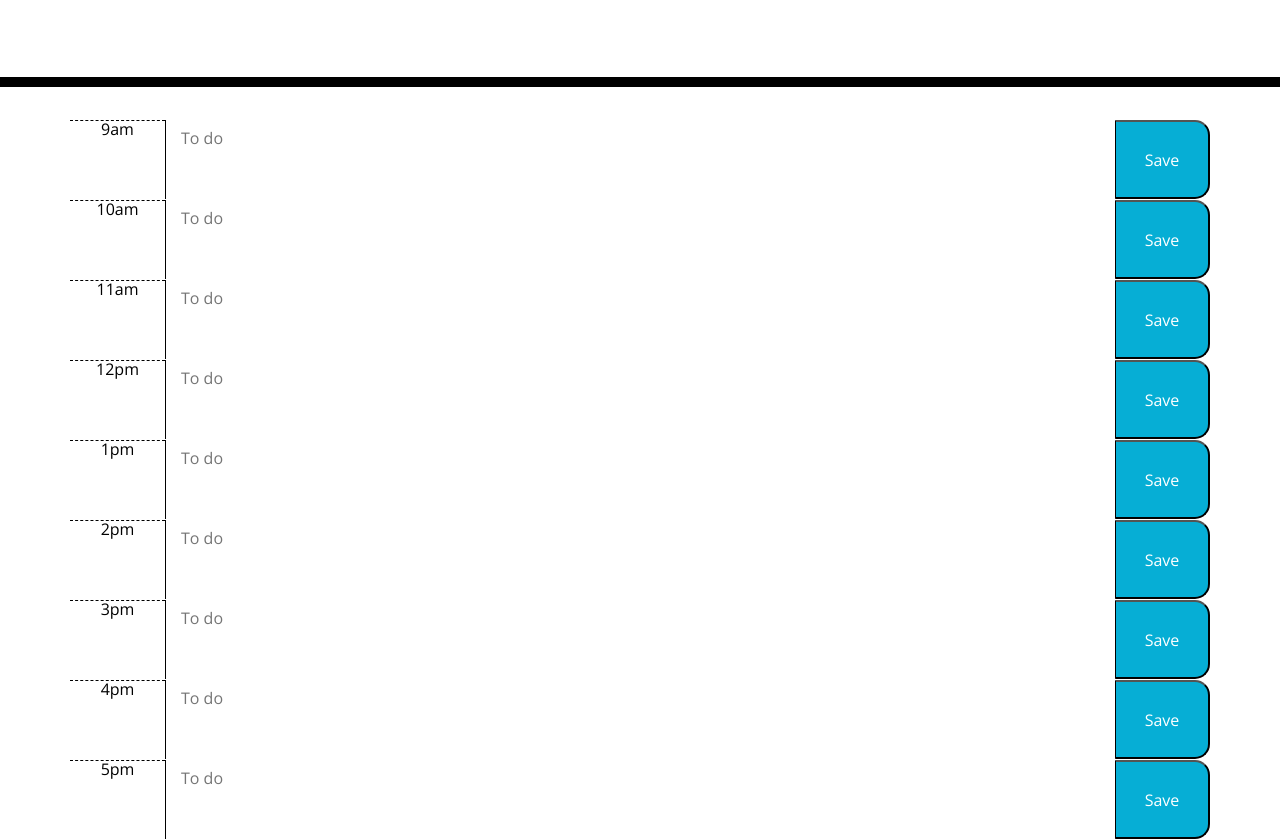
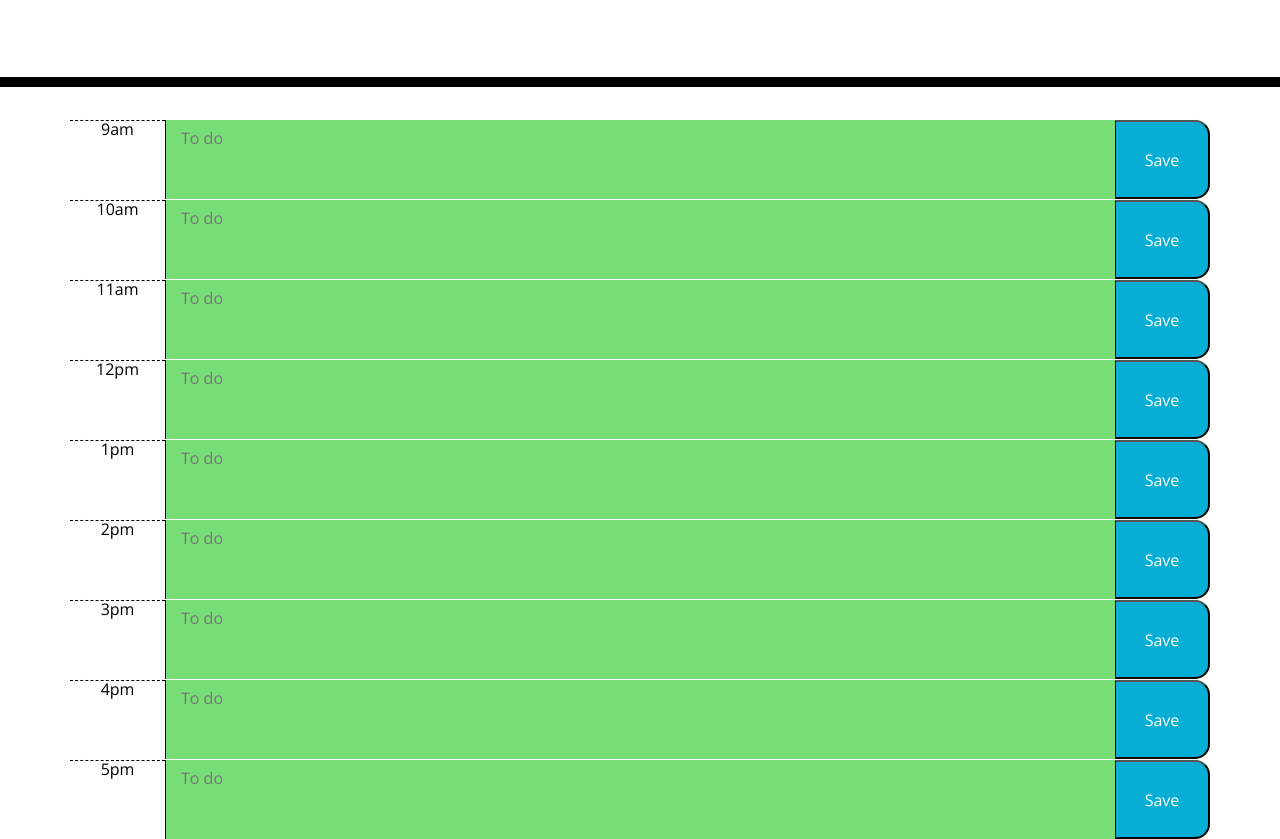
Before and after one commit to Chrisgarcia164/Web-Api-hw, a plain HTML site: page index.html in a window 1280 px wide. Shown: the part 181-1020 px from the top of the page. Drawn offline with nearby package versions, Linux system fonts and the light colour scheme.

Commit message:
made timeblocks change color corresponding to the actual time of day

```diff
--- a/index.html
+++ b/index.html
@@ -30,47 +30,47 @@
     </header>
     <div class="container">
       <!-- Timeblocks go here -->
-      <div class="time-block row" id="t9">
+      <div class="time-block row" id="9">
         <div class="hour col-1">9am</div>
         <textarea class="description col-10" placeholder="To do"></textarea>
         <button class="saveBtn col-1">Save</button>
       </div>
-      <div class="time-block row" id="t10">
+      <div class="time-block row" id="10">
         <div class="hour col-1">10am</div>
         <textarea class="description col-10" placeholder="To do"></textarea>
         <button class="saveBtn col-1">Save</button>
       </div>
-      <div class="time-block row" id="t11">
+      <div class="time-block row" id="11">
         <div class="hour col-1">11am</div>
         <textarea class="description col-10" placeholder="To do"></textarea>
         <button class="saveBtn col-1">Save</button>
       </div>
-      <div class="time-block row" id="t12">
+      <div class="time-block row" id="12">
         <div class="hour col-1">12pm</div>
         <textarea class="description col-10" placeholder="To do"></textarea>
         <button class="saveBtn col-1">Save</button>
       </div>
-      <div class="time-block row" id="t13">
+      <div class="time-block row" id="13">
         <div class="hour col-1">1pm</div>
         <textarea class="description col-10" placeholder="To do"></textarea>
         <button class="saveBtn col-1">Save</button>
       </div>
-      <div class="time-block row" id="t14">
+      <div class="time-block row" id="14">
         <div class="hour col-1">2pm</div>
         <textarea class="description col-10" placeholder="To do"></textarea>
         <button class="saveBtn col-1">Save</button>
       </div>
-      <div class="time-block row" id="t15">
+      <div class="time-block row" id="15">
         <div class="hour col-1">3pm</div>
         <textarea class="description col-10" placeholder="To do"></textarea>
         <button class="saveBtn col-1">Save</button>
       </div>
-      <div class="time-block row" id="t16">
+      <div class="time-block row" id="16">
         <div class="hour col-1">4pm</div>
         <textarea class="description col-10" placeholder="To do"></textarea>
         <button class="saveBtn col-1">Save</button>
       </div>
-      <div class="time-block row" id="t17">
+      <div class="time-block row" id="17">
         <div class="hour col-1">5pm</div>
         <textarea class="description col-10" placeholder="To do"></textarea>
         <button class="saveBtn col-1">Save</button>
--- a/script.js
+++ b/script.js
@@ -1,13 +1,26 @@
 
-var timeBlock = $('.time-block')
-var t9 = $('#t9')
-var t10 = $('#t10')
-var t11 = $('#t11')
-var t12 = $('#t12')
-var t13 = $('#t13')
-var t14 = $('#t14')
-var t15 = $('#t15')
-var t16 = $('#t16')
-var t17 = $('#t17')
-var time = moment().format("H");
-console.log(time)
+    var timeBlock = $('.time-block');
+    var time = moment().format("H");
+    console.log(time)
+    function hourTracker(){
+      timeBlock.each(function () {
+        var blockHour = parseInt($(this).attr('id'));
+        if (blockHour < time) {
+          console.log('less')
+          $(this).addClass('past');
+          $(this).removeClass('future');
+          $(this).removeClass('present');
+        } else if (blockHour == time) {
+          console.log('now')
+          $(this).removeClass('past');
+          $(this).addClass('present');
+          $(this).removeClass('future');
+        } else {
+          console.log('future')
+          $(this).removeClass('present');
+          $(this).removeClass('past');
+          $(this).addClass('future');
+        }
+      });
+    }
+    hourTracker()
```
